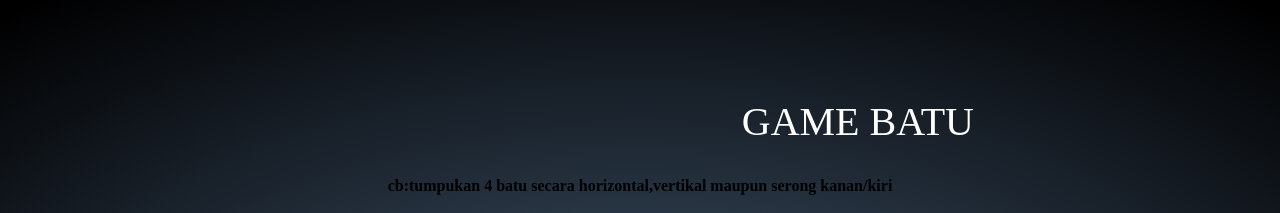
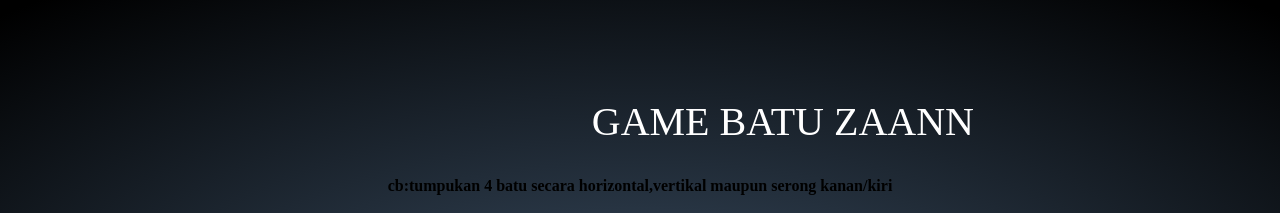
Before and after one commit to adzizPe/gabutae, a plain HTML site: page index.html in a window 1280 px wide. Shown: the top 213 px of the page. Drawn offline with nearby package versions, Linux system fonts and the light colour scheme; a web font is replaced by a local one.

Commit message:
Update index.html

```diff
--- a/index.html
+++ b/index.html
@@ -16,7 +16,7 @@
 <body>
   <div class="wrapper">
     <div class="content">
-        <h1>GAME BATU</h1>
+        <h1>GAME BATU ZAANN</h1>
         <p>
            <h4>cb:tumpukan 4 batu secara horizontal,vertikal maupun serong kanan/kiri</h4>
         </p>
```
